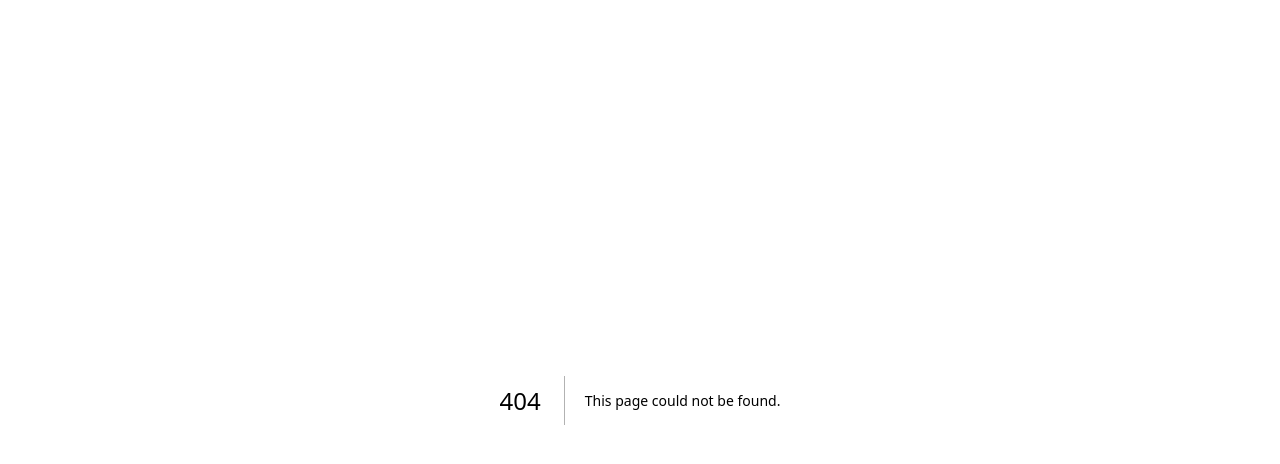
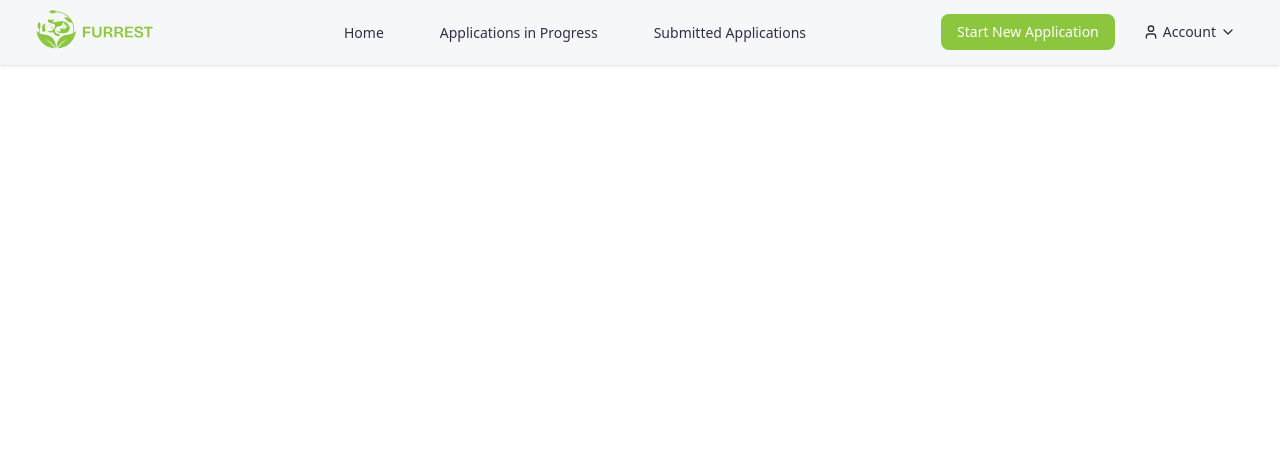
Before and after one commit to Thel-nny/SparkPack, a Next.js app in the folder sparkpack/: page /advisor/dashboard in a window 1280 px wide. Before the commit this address had no page. Shown: the top 464 px of the page. Built offline with nearby package versions, Linux system fonts and the light colour scheme.

Commit message:
feature/advisor-dashboard

```diff
--- a/sparkpack/src/app/(main)/layout.tsx
+++ b/sparkpack/src/app/(main)/layout.tsx
@@ -1,7 +1,7 @@
 import type { Metadata } from "next";
 import { Geist, Geist_Mono } from "next/font/google";
 import "../globals.css";
-import TopNavbar from "@/constants/layout/TopNavbar";
+import TopNavbar from "@/components/layout/TopNavbar";
 
 const geistSans = Geist({
   variable: "--font-geist-sans",
--- /dev/null
+++ b/sparkpack/src/app/advisor/applications/in-progress/page.tsx
@@ -0,0 +1,9 @@
+"use client"
+
+import AdvisorTopNavbar from "@/components/advisor/AdvisorTopNavBar";
+
+export default function ApplicationsInProgress() {
+  return (
+    <AdvisorTopNavbar/>
+  );
+}
--- /dev/null
+++ b/sparkpack/src/app/advisor/applications/submitted/page.tsx
@@ -0,0 +1,9 @@
+"use client"
+
+import AdvisorTopNavbar from "@/components/advisor/AdvisorTopNavBar";
+
+export default function ApplicationsSubmitted() {
+  return (
+    <AdvisorTopNavbar/>
+  );
+}
--- /dev/null
+++ b/sparkpack/src/app/advisor/dashboard/page.tsx
@@ -0,0 +1,9 @@
+"use client"
+
+import AdvisorTopNavbar from "@/components/advisor/AdvisorTopNavBar";
+
+export default function AdvisorDashboard() {
+  return (
+    <AdvisorTopNavbar/>
+  );
+}
--- /dev/null
+++ b/sparkpack/src/components/advisor/AdvisorTopNavBar.tsx
@@ -0,0 +1,193 @@
+'use client';
+
+import React, { useState } from 'react';
+import Link from 'next/link';
+import Image from 'next/image';
+import { ChevronDown, User } from 'lucide-react';
+
+interface NavItem {
+  label: string;
+  href?: string;
+  hasDropdown: boolean;
+  items?: (
+    | { label: string; href: string; type?: 'link' }
+    | { label: string; type: 'heading' }
+  )[];
+}
+
+interface AdvisorTopNavbarProps {
+  className?: string;
+}
+
+const AdvisorTopNavbar: React.FC<AdvisorTopNavbarProps> = ({ className = '' }) => {
+  const [activeDropdown, setActiveDropdown] = useState<number | null>(null);
+
+  const navItems: NavItem[] = [
+    {
+      label: 'Home',
+      href: '/advisor/dashboard',
+      hasDropdown: false,
+    },
+    {
+      label: 'Applications in Progress',
+      href: '/advisor/applications/in-progress',
+      hasDropdown: false,
+    },
+    {
+      label: 'Submitted Applications',
+      href: '/advisor/applications/submitted',
+      hasDropdown: false,
+    }
+  ];
+
+  const handleDropdownToggle = (index: number) => {
+    setActiveDropdown(activeDropdown === index ? null : index);
+  };
+
+  const handleClickOutside = () => {
+    setActiveDropdown(null);
+  };
+
+  return (
+    <nav className={`bg-[#f5f7f8] shadow-sm border-b border-gray-100 ${className} sticky top-0 z-50`}>
+      <div className="max-w-7xl mx-auto px-4 sm:px-6 lg:px-8">
+        <div className="flex justify-between items-center h-16">
+          {/* Logo */}
+          <div className="flex items-center">
+            <Link href="/" className="flex-shrink-0 flex items-center">
+              <Image
+                src="/Furrest Logo-02.svg"
+                alt="Furrest Logo"
+                width={125}
+                height={40}
+                className="mr-3"
+              />
+            </Link>
+          </div>
+
+          {/* Navigation Items */}
+          <div>
+            <div className="ml-10 flex items-baseline space-x-8">
+              {navItems.map((item, index) => (
+                <div key={index} className="relative">
+                  {item.hasDropdown ? (
+                    <button
+                      onClick={() => handleDropdownToggle(index)}
+                      className="flex items-center text-[#342d47] hover:text-[#7eb238] px-3 py-2 text-sm font-medium transition-colors duration-200"
+                      aria-expanded={activeDropdown === index}
+                      aria-haspopup={item.hasDropdown}
+                    >
+                      {item.label}
+                      <ChevronDown
+                        className={`ml-1 h-4 w-4 transition-transform duration-200 ${
+                          activeDropdown === index ? 'rotate-180' : ''
+                        }`}
+                      />
+                    </button>
+                  ) : (
+                    <Link
+                      href={item.href || '#'} // Fallback to '#' if href is undefined
+                      className="text-[#342d47] hover:text-[#7eb238] px-3 py-2 text-sm font-medium transition-colors duration-200"
+                    >
+                      {item.label}
+                    </Link>
+                  )}
+
+                  {/* Dropdown Menu (only if hasDropdown is true) */}
+                  {item.hasDropdown && activeDropdown === index && (
+                    <>
+                      <div
+                        className="fixed inset-0 z-10"
+                        onClick={handleClickOutside}
+                        aria-hidden="true"
+                      />
+                      <div className="absolute top-full left-0 mt-1 w-56 bg-white rounded-md shadow-lg border border-gray-200 z-20">
+                        <div className="py-1">
+                          {item.items?.map((subItem, subIndex) => (
+                            subItem.type === 'heading' ? (
+                              <div key={subIndex} className="px-4 py-2 text-xs font-semibold text-gray-500 uppercase tracking-wider mt-2">
+                                {subItem.label}
+                              </div>
+                            ) : (
+                              <Link
+                                key={subIndex}
+                                href={subItem.href}
+                                className="block px-4 py-2 text-sm text-[#342d47] hover:bg-[#f5f8f3] hover:text-[#7eb238] transition-colors duration-150"
+                                onClick={() => setActiveDropdown(null)}
+                              >
+                                {subItem.label}
+                              </Link>
+                            )
+                          ))}
+                        </div>
+                      </div>
+                    </>
+                  )}
+                </div>
+              ))}
+            </div>
+          </div>
+
+          {/* Right Side - Start New Application (Call-to-Action) and Account */}
+          <div className="flex items-center space-x-4">
+            {/* Start New Application Button */}
+            <Link
+              href="/start-new-application" // Updated href for start new application
+              className="flex items-center bg-[#8cc63f] hover:bg-[#7eb238] text-white px-4 py-2 rounded-md text-sm font-medium transition-colors duration-200"
+            >
+              Start New Application
+            </Link>
+
+            {/* Account Dropdown */}
+            <div className="relative">
+              <button
+                onClick={() => handleDropdownToggle(navItems.length)}
+                className="flex items-center text-[#342d47] hover:text-[#7eb238] px-3 py-2 text-sm font-medium transition-colors duration-200"
+                aria-expanded={activeDropdown === navItems.length}
+                aria-haspopup="true"
+              >
+                <User className="h-4 w-4 mr-1" />
+                Account
+                <ChevronDown
+                  className={`ml-1 h-4 w-4 transition-transform duration-200 ${
+                    activeDropdown === navItems.length ? 'rotate-180' : ''
+                  }`}
+                />
+              </button>
+
+              {activeDropdown === navItems.length && (
+                <>
+                  <div
+                    className="fixed inset-0 z-10"
+                    onClick={handleClickOutside}
+                    aria-hidden="true"
+                  />
+                  <div className="absolute top-full right-0 mt-1 w-56 bg-white rounded-md shadow-lg border border-gray-200 z-20">
+                    <div className="py-1">
+                      <Link
+                        href="/account/management"
+                        className="block px-4 py-2 text-sm text-[#342d47] hover:bg-[#f5f8f3] hover:text-[#7eb238] transition-colors duration-150"
+                        onClick={() => setActiveDropdown(null)}
+                      >
+                        Account Management
+                      </Link>
+                      <Link
+                        href="/support/contact"
+                        className="block px-4 py-2 text-sm text-[#342d47] hover:bg-[#f5f8f3] hover:text-[#7eb238] transition-colors duration-150"
+                        onClick={() => setActiveDropdown(null)}
+                      >
+                        Contact Support
+                      </Link>
+                    </div>
+                  </div>
+                </>
+              )}
+            </div>
+          </div>
+        </div>
+      </div>
+    </nav>
+  );
+};
+
+export default AdvisorTopNavbar;
--- /dev/null
+++ b/sparkpack/src/components/advisor/loading/index.ts
@@ -0,0 +1,2 @@
+export * from "./AdvisorFilterSkeleton";
+export * from "./AdvisorTableSkeleton";
--- a/sparkpack/src/constants/layout/TopNavbar.tsx
+++ b/sparkpack/src/components/layout/TopNavbar.tsx
@@ -2,7 +2,7 @@
 
 import React, { useState } from 'react';
 import Link from 'next/link';
-import Image from 'next/image'; // Import the Image component from Next.js
+import Image from 'next/image';
 import { ChevronDown, Search, User } from 'lucide-react';
 
 interface NavItem {
```
Also changed, not shown: sparkpack/src/components/advisor/AdvisorInProgressApplications.tsx (added), sparkpack/src/components/advisor/AdvisorSubmittedApplications.tsx (added), sparkpack/src/components/advisor/loading/AdvisorFilterSkeleton.tsx (added), sparkpack/src/components/advisor/loading/AdvisorTableSkeleton.tsx (added).
